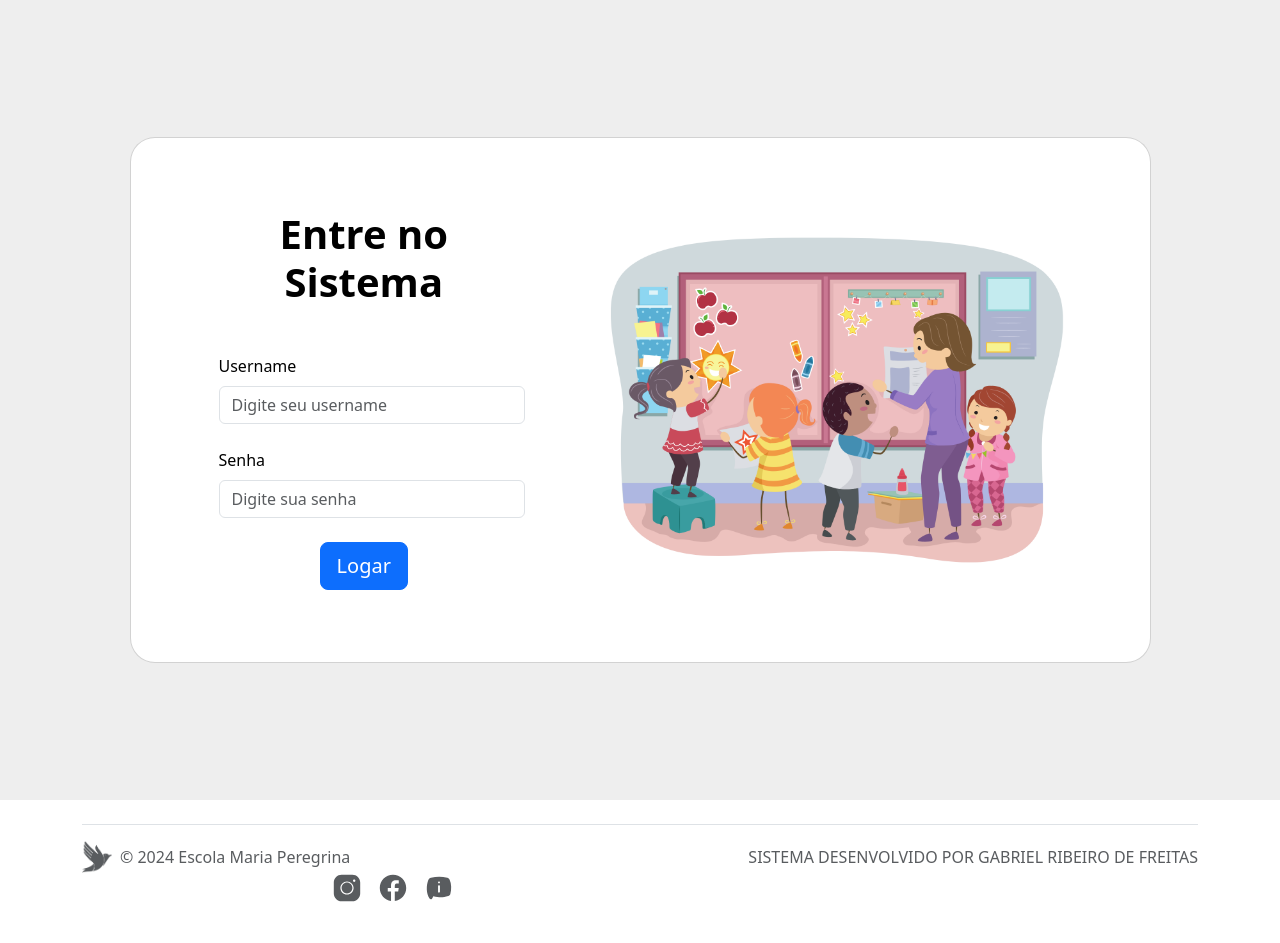
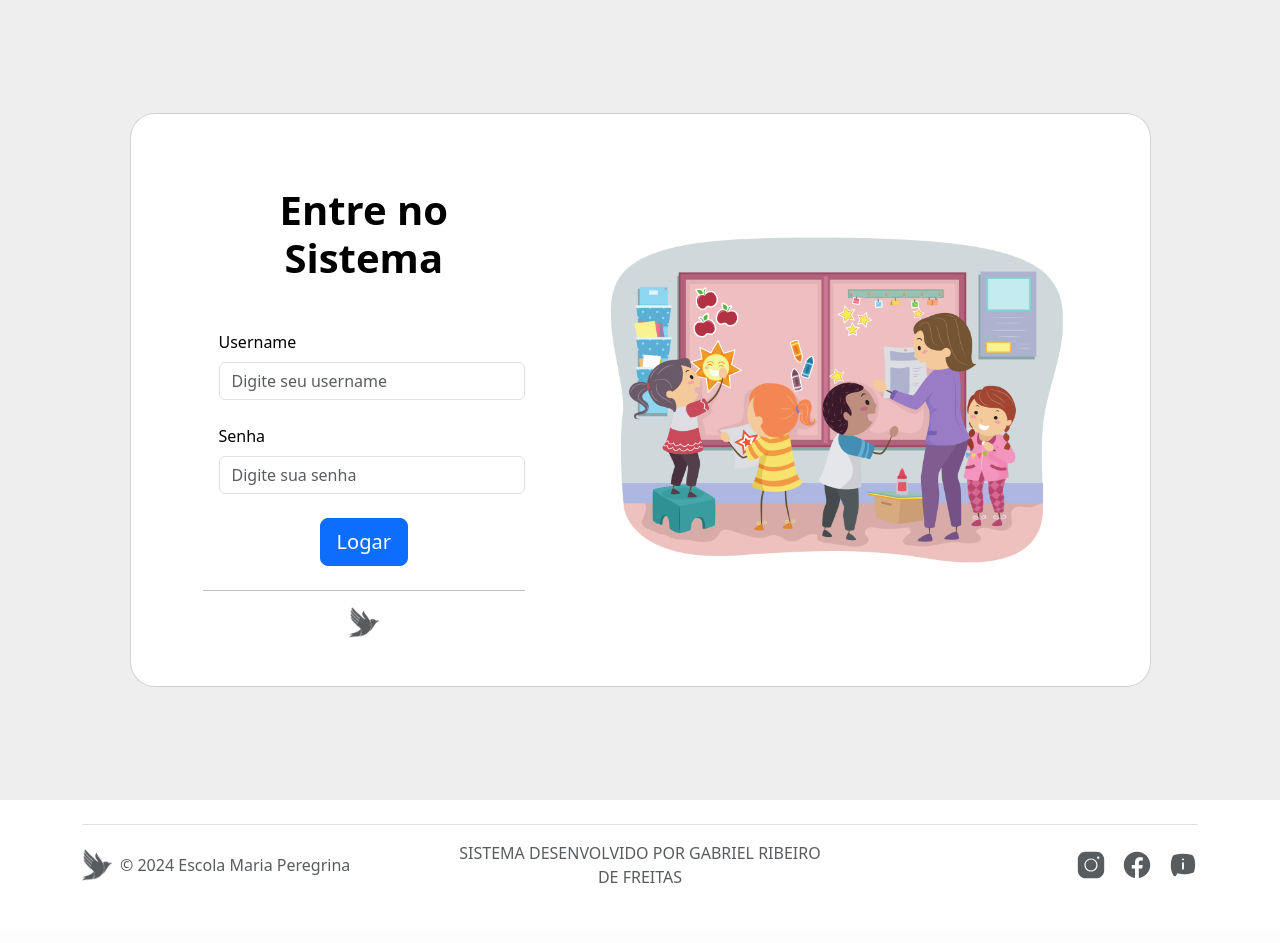
Before and after one commit to SrHut27/sistema_horarios_mp, a Django app: page /login/ in a window 1280 px wide. After the commit the page ends 883 px from the top, so only its background shows below. Run offline with Django 5.2, Linux system fonts and the light colour scheme.

Commit message:
atualização

```diff
--- a/templates/cad_sistemas.html
+++ b/templates/cad_sistemas.html
@@ -107,7 +107,7 @@
 
                 <div class="mb-3">
                     <label for="turma" class="form-label">Turma:</label>
-                    <select id="turma" name="turma" class="form-select">
+                    <select id="turma" name="turma" class="form-select" required>
                         {% for turma in turmas %}
                         <option value="{{ turma.id }}">{{ turma.nome }}</option>
                         {% endfor %}
@@ -116,7 +116,7 @@
 
                 <div class="mb-3">
                     <label for="professor" class="form-label">Professor:</label>
-                    <select id="professor" name="professor" class="form-select">
+                    <select id="professor" name="professor" class="form-select" required>
                         {% for professor in professores %}
                         <option value="{{ professor.id }}">{{ professor.nome }}</option>
                         {% endfor %}
--- a/templates/cadastro.html
+++ b/templates/cadastro.html
@@ -50,7 +50,8 @@
                                 <div class="d-flex justify-content-center mx-4 mb-3 mb-lg-4">
                                   <input class="btn btn-primary btn-lg" type="submit" value="Cadastrar">
                                 </div>
-
+                                <hr>
+                                <center><img src="{% static '/icons/logo_simples_cinza.png' %}" width="30" alt="Logo da Escola Maria Peregrina" class="d-inline-block align-top"></center>
                               </form>
 
                             </div>
--- a/templates/login.html
+++ b/templates/login.html
@@ -7,7 +7,6 @@
     <title>Acesse a plataforma</title>
     <link href="https://cdn.jsdelivr.net/npm/bootstrap@5.3.2/dist/css/bootstrap.min.css" rel="stylesheet" integrity="sha384-T3c6CoIi6uLrA9TneNEoa7RxnatzjcDSCmG1MXxSR1GAsXEV/Dwwykc2MPK8M2HN" crossorigin="anonymous">
 </head>
-<body>
 <body>
 
   <section class="vh-100" style="background-color: #eee;">
@@ -41,10 +40,22 @@
                       </div>
                     </div>
 
-
                     <div class="d-flex justify-content-center mx-4 mb-3 mb-lg-4">
                       <input class="btn btn-primary btn-lg" type="submit" value="Logar">
                     </div>
+
+                    {% if messages %}
+                      <div class="container mt-3">
+                        {% for message in messages %}
+                          <div class="alert alert-danger -{{ message.tags }} alert-dismissible fade show" role="alert">
+                            {{ message }}
+                            <button type="button" class="btn-close" data-bs-dismiss="alert" aria-label="Close"></button>
+                          </div>
+                        {% endfor %}
+                      </div>
+                    {% endif %}
+                    <hr>
+                    <center><img src="{% static '/icons/logo_simples_cinza.png' %}" width="30" alt="Logo da Escola Maria Peregrina" class="d-inline-block align-top"></center>
 
                   </form>
 
@@ -63,32 +74,25 @@
     </div>
   </section>
 
-          {% if messages %}
-          <div class="container mt-3">
-            {% for message in messages %}
-              <div class="alert alert-danger -{{ message.tags }} alert-dismissible fade show" role="alert">
-                {{ message }}
-                <button type="button" class="btn-close" data-bs-dismiss="alert" aria-label="Close"></button>
-              </div>
-            {% endfor %}
-          </div>
-        {% endif %}
 
 <!-- Footer-->
-<div class="b-example-divider"></div>
+  <div class="b-example-divider">
 
   <div class="container">
       <footer class="d-flex flex-wrap justify-content-between align-items-center py-3 my-4 border-top">
           <div class="col-md-4 d-flex align-items-center">
               <a href="/" class="mb-3 me-2 mb-md-0 text-muted text-decoration-none lh-1">
-            <img src="{% static '/icons/logo_simples_cinza.png' %}" width="30"  alt="Logo da Escola Maria Peregrina" class="d-inline-block align-top" >
+                  <img src="{% static '/icons/logo_simples_cinza.png' %}" width="30" alt="Logo da Escola Maria Peregrina" class="d-inline-block align-top">
               </a>
               <span class="mb-3 mb-md-0 text-muted">© 2024 Escola Maria Peregrina</span>
           </div>
-
-      <a class="text-muted nav-link" href="https://github.com/SrHut27" target="_blank"><span class="mb-3 mb-md-0 text-muted">SISTEMA DESENVOLVIDO POR GABRIEL RIBEIRO DE FREITAS</span></a>
-
-      <ul class="nav col-md-4 justify-content-end list-unstyled d-flex">
+          <div class="col-md-4 text-center">
+              <a class="text-muted nav-link" href="https://github.com/SrHut27" target="_blank">
+                  <span class="mb-3 mb-md-0 text-muted">SISTEMA DESENVOLVIDO POR GABRIEL RIBEIRO DE FREITAS</span>
+              </a>
+          </div>
+          <div class="col-md-4 d-flex justify-content-md-end">
+            <ul class="nav list-unstyled d-flex">
               <li class="ms-3"><a class="text-muted" href="#"><svg xmlns="http://www.w3.org/2000/svg" x="0px" y="0px" width="30" viewBox="0,0,256,256">
             <g fill="#595c5f" fill-rule="nonzero" stroke="none" stroke-width="1" stroke-linecap="butt" stroke-linejoin="miter" stroke-miterlimit="10" stroke-dasharray="" stroke-dashoffset="0" font-family="none" font-weight="none" font-size="none" text-anchor="none" style="mix-blend-mode: normal"><g transform="scale(5.12,5.12)"><path d="M16,3c-7.17,0 -13,5.83 -13,13v18c0,7.17 5.83,13 13,13h18c7.17,0 13,-5.83 13,-13v-18c0,-7.17 -5.83,-13 -13,-13zM37,11c1.1,0 2,0.9 2,2c0,1.1 -0.9,2 -2,2c-1.1,0 -2,-0.9 -2,-2c0,-1.1 0.9,-2 2,-2zM25,14c6.07,0 11,4.93 11,11c0,6.07 -4.93,11 -11,11c-6.07,0 -11,-4.93 -11,-11c0,-6.07 4.93,-11 11,-11zM25,16c-4.96,0 -9,4.04 -9,9c0,4.96 4.04,9 9,9c4.96,0 9,-4.04 9,-9c0,-4.96 -4.04,-9 -9,-9z"></path></g></g>
             </svg></a></li>
```
Also changed, not shown: templates/base.html (+9 -6 lines), templates/cad_varios_sistemas.html (+3 -5 lines), db.sqlite3. Lines whose indentation alone changed are shown as unchanged.
